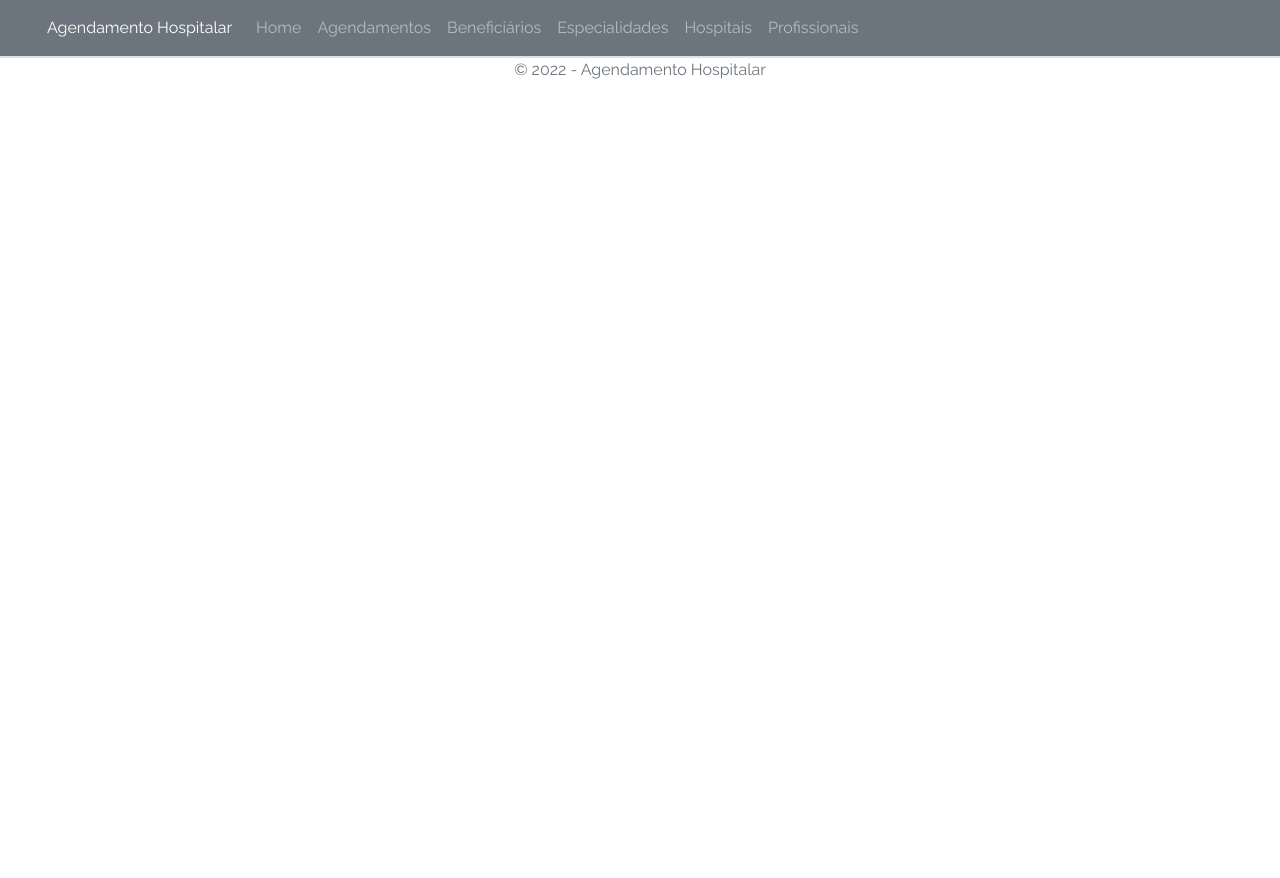
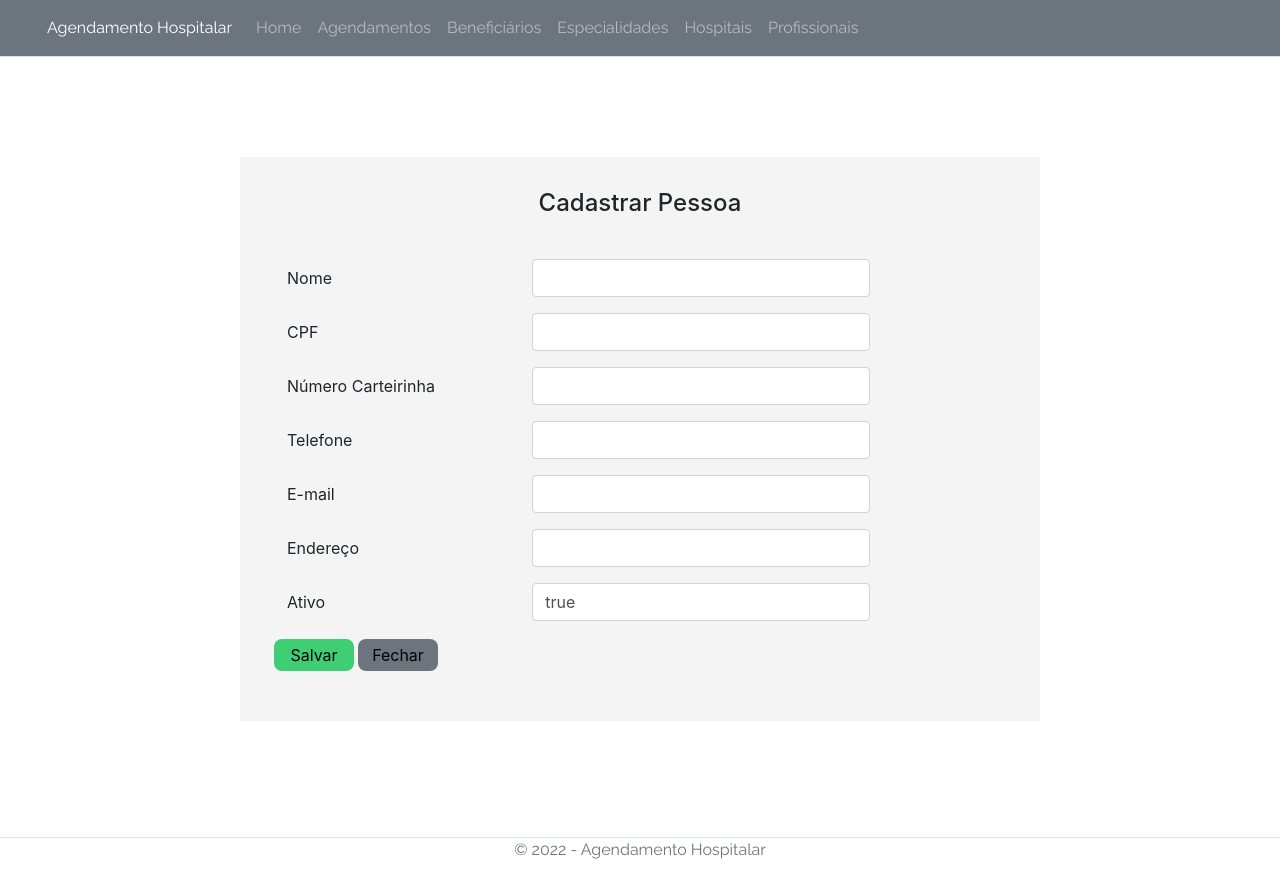
Before and after one commit to nathallye/AgendamentoHospitalar, an Angular app in the folder FrontEnd/AgendamentoHospitalar/: page /beneficiarios/criar in a window 1280 px wide. Before the commit this address led to /. Before the commit the page ends 800 px from the top, so only its background shows below. Built offline with nearby package versions, Linux system fonts and the light colour scheme.

Commit message:
criação do componente beneficiario criar

```diff
--- a/FrontEnd/AgendamentoHospitalar/src/app/app-routing.module.ts
+++ b/FrontEnd/AgendamentoHospitalar/src/app/app-routing.module.ts
@@ -3,10 +3,12 @@ import { RouterModule, Routes } from '@angular/router';
 
 import { BeneficiarioListaComponent } from './beneficiario-lista';
 import { BeneficiarioDetalheComponent } from './beneficiario-detalhe';
+import { BeneficiarioCriarComponent } from './beneficiario-criar';
 
 const routes: Routes = [
   { path: 'beneficiarios/listartodos', component: BeneficiarioListaComponent },
-  { path: 'beneficiarios/listarporid/:id', component: BeneficiarioDetalheComponent }
+  { path: 'beneficiarios/listarporid/:id', component: BeneficiarioDetalheComponent },
+  { path: 'beneficiarios/criar', component: BeneficiarioCriarComponent }
 ];
 
 @NgModule({
--- a/FrontEnd/AgendamentoHospitalar/src/app/app.module.ts
+++ b/FrontEnd/AgendamentoHospitalar/src/app/app.module.ts
@@ -9,13 +9,15 @@ import { AppComponent } from './app.component';
 import { HeaderComponent } from './header/header.component';
 import { BeneficiarioListaComponent } from './beneficiario-lista';
 import { BeneficiarioDetalheComponent } from './beneficiario-detalhe/beneficiario-detalhe.component';
+import { BeneficiarioCriarComponent } from './beneficiario-criar/beneficiario-criar.component';
 
 @NgModule({
   declarations: [
     AppComponent,
     HeaderComponent,
     BeneficiarioListaComponent,
-    BeneficiarioDetalheComponent
+    BeneficiarioDetalheComponent,
+    BeneficiarioCriarComponent
   ],
   imports: [
     BrowserModule,
--- /dev/null
+++ b/FrontEnd/AgendamentoHospitalar/src/app/beneficiario-criar/beneficiario-criar.component.css
@@ -0,0 +1,38 @@
+.form-group {
+  display: flex;
+  flex-direction: column;
+  align-items: center;
+  justify-content: center;
+}
+
+form {
+  background: #f4f4f4;
+
+  display: flex;
+  flex-direction: column;
+  align-items: center;
+  justify-content: center;
+
+  padding: 2em;
+  width: 50em;
+  margin: 100px;
+  overflow: hidden;
+}
+
+form div button {
+  background-color: #6c757d;
+
+  margin: 2px;
+
+  width: 5em;
+  height: 2em;
+  border: none;
+  border-radius: 0.5em;
+
+  cursor: pointer;
+}
+
+form div .save {
+  background-color: #3fce73;
+
+}
--- /dev/null
+++ b/FrontEnd/AgendamentoHospitalar/src/app/beneficiario-criar/beneficiario-criar.component.html
@@ -0,0 +1,61 @@
+<div class="form-group">
+  <form>
+    <h4>Cadastrar Pessoa</h4>
+    <hr />
+
+    <div class="container">
+      <div class="mb-3 row">
+        <label for="nomeBeneficiario" class="col-sm-4 col-form-label">Nome</label>
+        <div class="col-sm-6">
+          <input type="text" class="form-control" id="nomeBeneficiario" [(ngModel)]="beneficiario.nome" name="nomeBeneficiario">
+        </div>
+      </div>
+      <div class="mb-3 row">
+        <label for="cpf" class="col-sm-4 col-form-label">CPF</label>
+        <div class="col-sm-6">
+          <input type="text" class="form-control" id="cpf" [(ngModel)]="beneficiario.cpf" name="cpf">
+        </div>
+      </div>
+
+      <div class="mb-3 row">
+        <label for="numeroCarteirinha" class="col-sm-4 col-form-label">Número Carteirinha</label>
+        <div class="col-sm-6">
+          <input type="text" class="form-control" id="numeroCarteirinha" [(ngModel)]="beneficiario.numeroCarteirinha" name="numeroCarteirinha">
+        </div>
+      </div>
+
+      <div class="mb-3 row">
+        <label for="telefone" class="col-sm-4 col-form-label">Telefone</label>
+        <div class="col-sm-6">
+          <input type="text" class="form-control" id="telefone" [(ngModel)]="beneficiario.telefone" name="telefone">
+        </div>
+      </div>
+
+      <div class="mb-3 row">
+        <label for="email" class="col-sm-4 col-form-label">E-mail</label>
+        <div class="col-sm-6">
+          <input type="text" class="form-control" id="matriculation" [(ngModel)]="beneficiario.email" name="email">
+        </div>
+      </div>
+
+      <div class="mb-3 row">
+        <label for="endereco" class="col-sm-4 col-form-label">Endereço</label>
+        <div class="col-sm-6">
+          <input type="text" class="form-control" id="endereco" [(ngModel)]="beneficiario.endereco" name="endereco">
+        </div>
+      </div>
+
+      <div class="mb-3 row">
+        <label for="ativo" class="col-sm-4 col-form-label">Ativo</label>
+        <div class="col-sm-6">
+          <input type="text" class="form-control" id="ativo" [(ngModel)]="beneficiario.ativo" name="ativo">
+        </div>
+      </div>
+
+      <div class="mb-3 row">
+        <button (click)="salvar()" class="save">Salvar</button>
+        <button (click)="sair()">Fechar</button>
+      </div>
+    </div>
+  </form>
+</div>
--- /dev/null
+++ b/FrontEnd/AgendamentoHospitalar/src/app/beneficiario-criar/beneficiario-criar.component.ts
@@ -0,0 +1,65 @@
+import { HttpClient } from '@angular/common/http';
+import { Component } from '@angular/core';
+import { ActivatedRoute, Router } from '@angular/router';
+
+import { IBeneficiarioDto } from '../interfaces/IBeneficiarioDto';
+
+@Component({
+  selector: 'app-beneficiario-criar',
+  templateUrl: './beneficiario-criar.component.html',
+  styleUrls: ['./beneficiario-criar.component.css']
+})
+export class BeneficiarioCriarComponent {
+  beneficiario!: IBeneficiarioDto;
+  idRecebido!: number;
+
+  constructor(private http: HttpClient, private route: ActivatedRoute, private router: Router) {
+    this.route.paramMap.subscribe(params => {
+      this.idRecebido = Number(params.get('id'));
+    });
+  }
+
+  ngOnInit(): void {
+    this.beneficiario = {
+      idBeneficiario: this.idRecebido ?? 0,
+      nome: '',
+      cpf: '',
+      numeroCarteirinha: '',
+      telefone: '',
+      email: '',
+      endereco: '',
+      ativo: true
+    }
+  }
+
+  salvar() {
+    if (this.validarInformacoes()) {
+      if (this.beneficiario.idBeneficiario == 0) {
+
+        this.http.post('https://localhost:7275/api/Beneficiarios/Criar', this.beneficiario)
+          .subscribe((data) => {
+            this.router.navigate(['beneficiarios/listartodos']);
+          });
+      } else {
+        console.log('Erro na validação');
+        // TRATAMENTO DE ERRO
+        // ALERTA
+        // BORDA VERMELHA
+      }
+    }
+  }
+
+  validarInformacoes(): boolean {
+    if (this.beneficiario.nome == '') {
+      return false;
+    }
+
+    // VALIDAR COM REGEX
+
+    return true;
+  }
+
+  sair() {
+    this.router.navigate([`beneficiarios/listartodos`]);
+  }
+}
--- /dev/null
+++ b/FrontEnd/AgendamentoHospitalar/src/app/beneficiario-criar/index.ts
@@ -0,0 +1 @@
+export * from './beneficiario-criar.component';
--- a/FrontEnd/AgendamentoHospitalar/src/app/beneficiario-lista/beneficiario-lista.component.html
+++ b/FrontEnd/AgendamentoHospitalar/src/app/beneficiario-lista/beneficiario-lista.component.html
@@ -2,7 +2,7 @@
   <div class="card">
 
     <p>
-      <button>Criar</button>
+      <button (click)="criar()">Criar</button>
     </p>
 
     <div class="card-header bg-dark">
--- a/FrontEnd/AgendamentoHospitalar/src/app/beneficiario-lista/beneficiario-lista.component.ts
+++ b/FrontEnd/AgendamentoHospitalar/src/app/beneficiario-lista/beneficiario-lista.component.ts
@@ -42,12 +42,11 @@ export class BeneficiarioListaComponent {
     this.router.navigate([`beneficiarios/listarporid/${id}`]);
   }
 
-  /*
   criar() {
-    this.router.navigate([`criar`]);
+    this.router.navigate([`beneficiarios/criar`]);
   }
 
-
+  /*
   atualizar(id: number) {
     this.router.navigate([`atualizar/${id}`]);
   }
```
Also changed, not shown: 1 other file (tests, documents, lock files or other folders).
